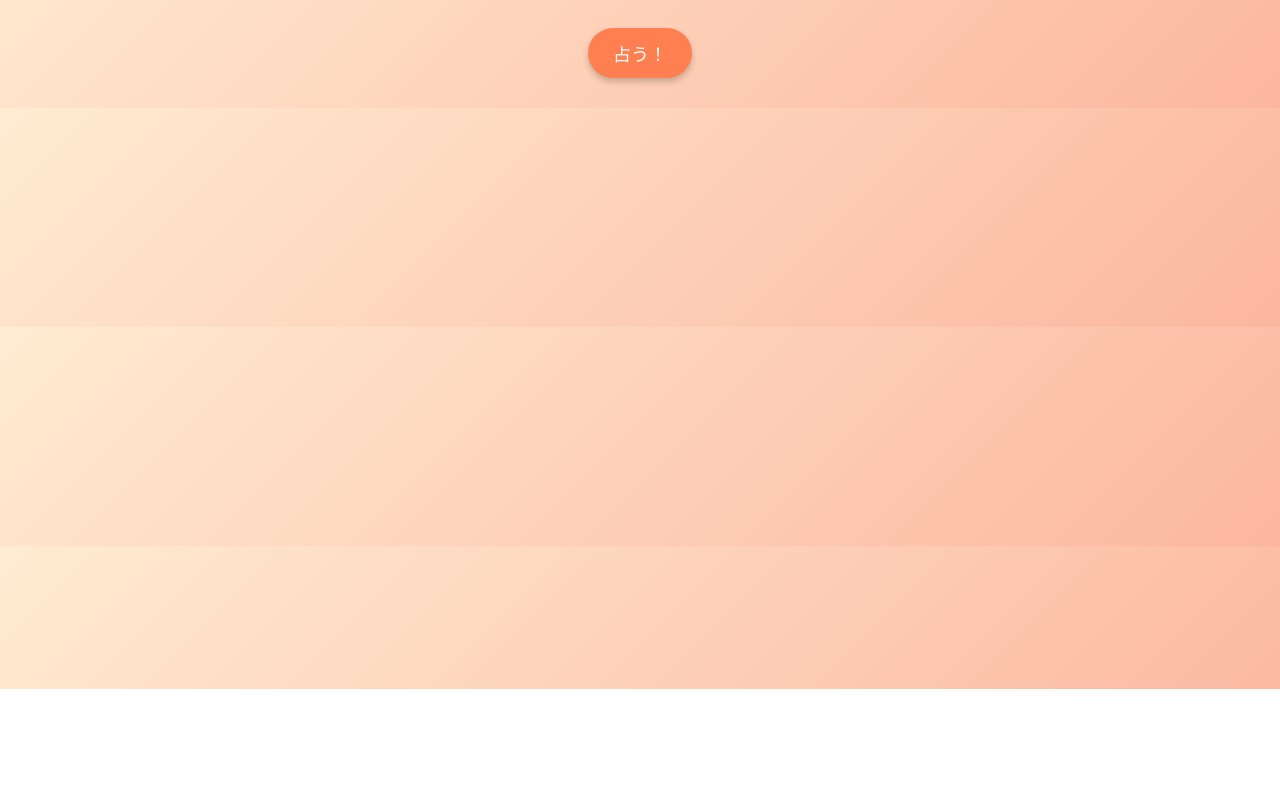
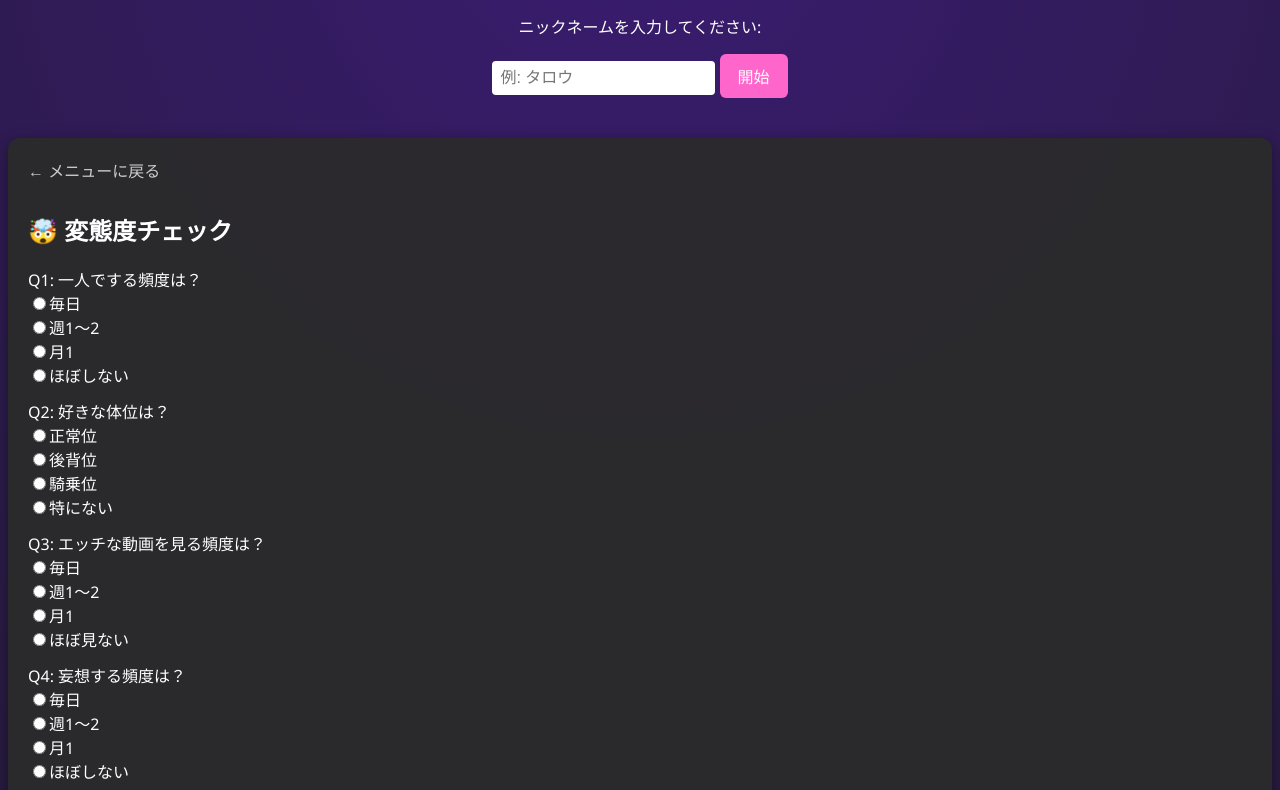
Before and after one commit to MysticKuma/uranaiurai, a plain HTML site: page index.html in a window 1280 px wide. Shown: the part 111-901 px from the top of the page. Before the commit the page ends 800 px from the top, so only its background shows below. Drawn offline with Linux system fonts and the light colour scheme.

Commit message:
Update index.html

```diff
--- a/index.html
+++ b/index.html
@@ -1,64 +1,126 @@
-<!DOCTYPE html>
-<html lang="ja">
-<head>
-    <meta charset="UTF-8">
-    <meta name="viewport" content="width=device-width, initial-scale=1.0">
-    <title>今日の占い</title>
+<!DOCTYPE html><html lang="ja"><head>
+<meta charset="UTF-8"><meta name="viewport" content="width=device-width,initial-scale=1">
+<title>大人の占い場｜占いメニュー＋診断</title>
 <style>
-        body {
-            font-family: "Hiragino Maru Gothic ProN", sans-serif;
-            text-align: center;
-            background: linear-gradient(135deg, #ffecd2, #fcb69f);
-            margin: 0;
-            padding: 0;
-        }
-        h1 {
-            padding-top: 30px;
-            color: #fff;
-            text-shadow: 2px 2px 4px rgba(0,0,0,0.2);
-        }
-        button {
-            margin-top: 20px;
-            padding: 12px 25px;
-            font-size: 18px;
-            border: none;
-            border-radius: 30px;
-            background-color: #ff7f50;
-            color: white;
-            cursor: pointer;
-            box-shadow: 0 4px 6px rgba(0,0,0,0.2);
-        }
-        button:hover {
-            background-color: #ff6347;
-        }
-        #result {
-            margin-top: 30px;
-            font-size: 24px;
-            font-weight: bold;
-            color: #fff;
-            text-shadow: 2px 2px 4px rgba(0,0,0,0.3);
-        }
+  body { background: radial-gradient(circle at top, #3a1c71, #1a1a1a); color:#fff; font-family: 'Segoe UI', sans-serif; }
+  header.site { padding:20px; background:linear-gradient(90deg,#ff512f,#dd2476); font-size:1.8em; text-align:center; font-weight:bold; letter-spacing:2px; text-shadow:0 2px 4px rgba(0,0,0,.4); }
+  .wrap { max-width:960px; margin:auto; padding:20px; }
+  .grid { display:grid; gap:14px; grid-template-columns:repeat(auto-fit,minmax(180px,1fr)); margin-bottom:30px; }
+  a.card { display:flex; gap:12px; align-items:center; background:rgba(43,43,43,0.9); color:#fff; text-decoration:none; padding:14px; border-radius:12px; border:2px solid transparent; transition:.2s; box-shadow:0 4px 12px rgba(0,0,0,.3); }
+  a.card:hover { background:rgba(60,60,60,0.95); border-color:#ff66cc; transform:scale(1.05); }
+  .icon { font-size:26px; }
+  section { background:rgba(43,43,43,0.95); margin-top:20px; padding:20px; border-radius:12px; box-shadow:0 4px 15px rgba(0,0,0,.4); }
+  .back { display:inline-block; margin-bottom:10px; color:#ccc; text-decoration:none; }
+  .question { margin:12px 0; }
+  .result-box { background:rgba(31,31,31,0.9); border:2px solid #ff66cc; padding:15px; border-radius:8px; margin-top:15px; font-size:1.1em; box-shadow:0 0 15px rgba(255,102,204,0.5); }
+  button { background:#ff66cc; color:#fff; border:none; padding:10px 18px; border-radius:6px; font-size:1em; cursor:pointer; transition:.2s; }
+  button:hover { background:#ff4cb8; }
+  #nicknameForm { text-align:center; padding:20px; }
+  #nicknameInput { padding:8px; border-radius:4px; border:none; font-size:1em; }
 </style>
 </head>
 <body>
-    <h1>🔮 今日の運勢 🔮</h1>
-    <button onclick="uranai()">占う！</button>
-    <p id="result"></p>
+  <header class="site">大人の占い場</header>
+
+  <div id="nicknameForm">
+    <p>ニックネームを入力してください:</p>
+    <input id="nicknameInput" type="text" placeholder="例: タロウ">
+    <button onclick="saveNickname()">開始</button>
+  </div>
+
+  <div class="wrap" style="display:none;" id="menuWrap">
+    <div class="grid" id="menu"></div>
+  </div>
+
+  <div id="sections"></div>
 
 <script>
-        const results = [
-            "🌟 大吉！今日は最高の一日になりそう！",
-            "😊 中吉！いいことが起こる予感！",
-            "🙂 小吉。小さな幸せを見逃さないで。",
-            "😐 吉。平和な一日になりそう。",
-            "⚠️ 凶。慎重に行動すると吉！",
-            "💀 大凶！今日は無理せず休もう。"
+let nickname = '';
+function saveNickname(){
+  const input = document.getElementById('nicknameInput');
+  if(!input.value.trim()){
+    alert('ニックネームを入力してください');
+    return;
+  }
+  nickname = input.value.trim();
+  document.getElementById('nicknameForm').style.display = 'none';
+  document.getElementById('menuWrap').style.display = 'block';
+  fetch('https://script.google.com/macros/s/AKfycbw8rjolXXOWcv8ymBYbx_m0vhAECApKiCc3SCAHY31zAvxSr_NF5CbuVZYd03NTtCG_Og/exec', {
+    method:'POST',
+    headers:{'Content-Type':'application/json'},
+    body: JSON.stringify({type:'nickname', nickname})
+  }).catch(err=>console.error(err));
+}
+
+const sectionComments = {
+  perv: {max:'🔥 変態度MAX！あなたは限界突破の変態！', high:'😉 なかなかの変態っぷりです。', mid:'🙂 少しだけ変態要素あり。', low:'😇 とても健全な心の持ち主。'}
+};
+
+const questions = {
+  perv: [
+    {q:'一人でする頻度は？', opts:['毎日','週1〜2','月1','ほぼしない']},
+    {q:'好きな体位は？', opts:['正常位','後背位','騎乗位','特にない']},
+    {q:'エッチな動画を見る頻度は？', opts:['毎日','週1〜2','月1','ほぼ見ない']},
+    {q:'妄想する頻度は？', opts:['毎日','週1〜2','月1','ほぼしない']},
+    {q:'性的なおもちゃを持っている？', opts:['複数持っている','1つ持っている','興味あるが持ってない','全く持ってない']}
+  ]
+};
+
+const sections = [
+  {id:'perv',title:'変態度チェック',icon:'🤯'},
+  {id:'general',title:'総合運',icon:'🔮'},
+  {id:'love',title:'恋愛運',icon:'❤️'},
+  {id:'money',title:'金運',icon:'💰'},
+  {id:'health',title:'健康運',icon:'💪'}
 ];
 
-        function uranai() {
-            const random = Math.floor(Math.random() * results.length);
-            document.getElementById("result").innerText = results[random];
+const menuDiv = document.getElementById('menu');
+const sectionsDiv = document.getElementById('sections');
+
+sections.forEach(section=>{
+  const link = document.createElement('a');
+  link.className='card';
+  link.href='#'+section.id;
+  link.innerHTML = `<div class="icon">${section.icon}</div><div>${section.title}</div>`;
+  menuDiv.appendChild(link);
+
+  const secEl = document.createElement('section');
+  secEl.id = section.id;
+  secEl.innerHTML = `<a href="#" class="back">← メニューに戻る</a><h2>${section.icon} ${section.title}</h2>`;
+  if(questions[section.id]){
+    const form = document.createElement('form');
+    const qs = questions[section.id];
+    qs.forEach((item,i)=>{
+      const div = document.createElement('div');
+      div.className = 'question';
+      div.innerHTML = `Q${i+1}: ${item.q}<br>` + item.opts.map((opt,idx)=>`<label><input type="radio" name="q${i+1}" value="${item.opts.length-1-idx}">${opt}</label>`).join('<br>');
+      form.appendChild(div);
+    });
+    form.innerHTML += '<button type="submit">診断する</button>';
+    const result = document.createElement('div');
+    result.className = 'result-box';
+    form.addEventListener('submit', e=>{
+      e.preventDefault();
+      const data = new FormData(form);
+      let score=0;
+      for (const val of data.values()) score += Number(val);
+      const c = sectionComments[section.id];
+      let comment='';
+      if (score=== (qs.length * (qs[0].opts.length-1))) comment=c.max;
+      else if (score>= (qs.length * (qs[0].opts.length-1) * 0.7)) comment=c.high;
+      else if (score>= (qs.length * (qs[0].opts.length-1) * 0.4)) comment=c.mid;
+      else comment=c.low;
+      result.innerHTML = `<p><strong>${nickname} さんのスコア:</strong> ${score} / ${qs.length * (qs[0].opts.length-1)}</p><p>${comment}</p>`;
+      fetch('https://script.google.com/macros/s/AKfycbw8rjolXXOWcv8ymBYbx_m0vhAECApKiCc3SCAHY31zAvxSr_NF5CbuVZYd03NTtCG_Og/exec', {
+        method:'POST',
+        headers:{'Content-Type':'application/json'},
+        body: JSON.stringify({type:'result', nickname, section:section.id, score})
+      }).catch(err=>console.error(err));
+    });
+    secEl.appendChild(form);
+    secEl.appendChild(result);
   }
+  sectionsDiv.appendChild(secEl);
+});
 </script>
-</body>
-</html>
+</body></html>
```
Lines whose indentation alone changed are shown as unchanged.
